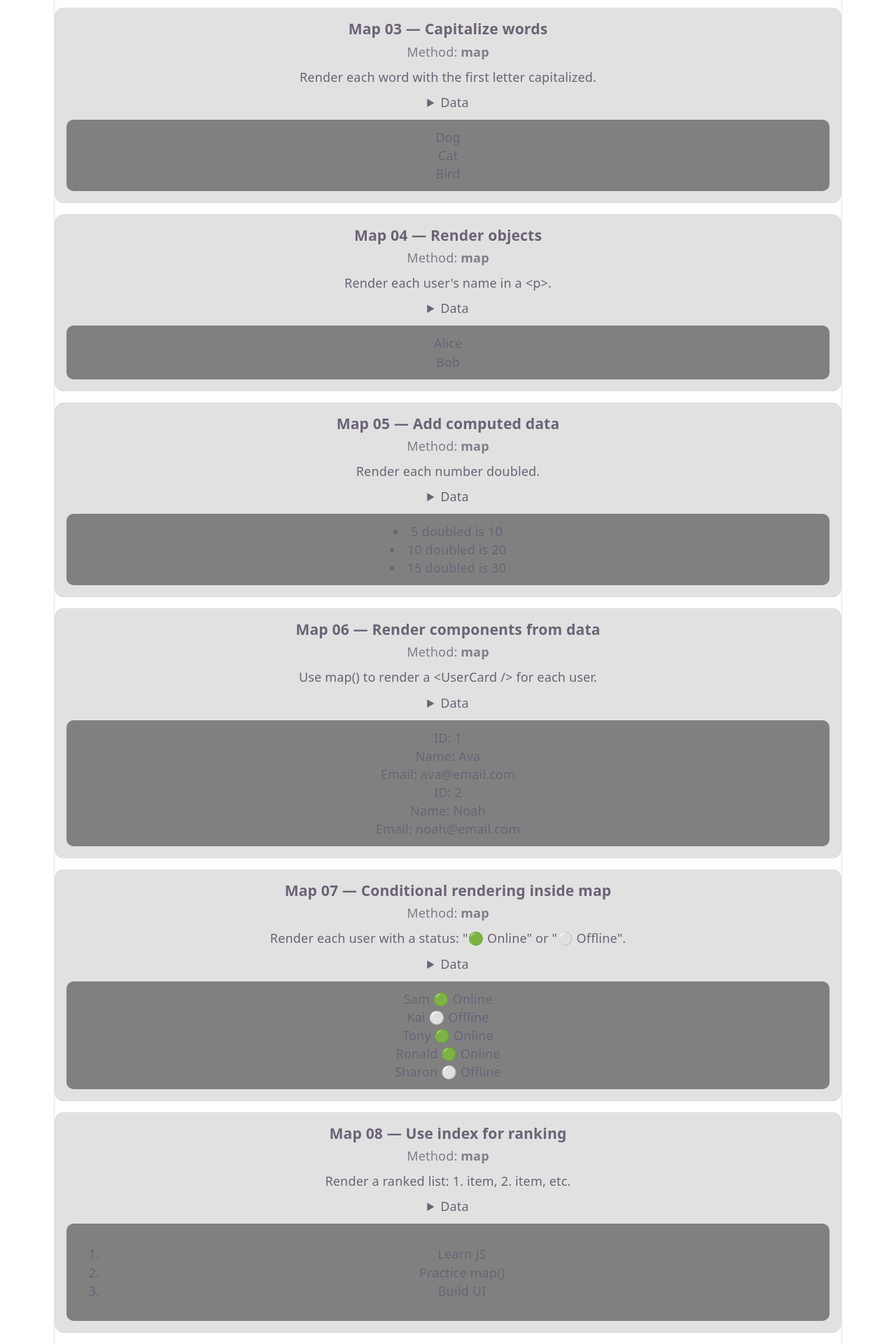
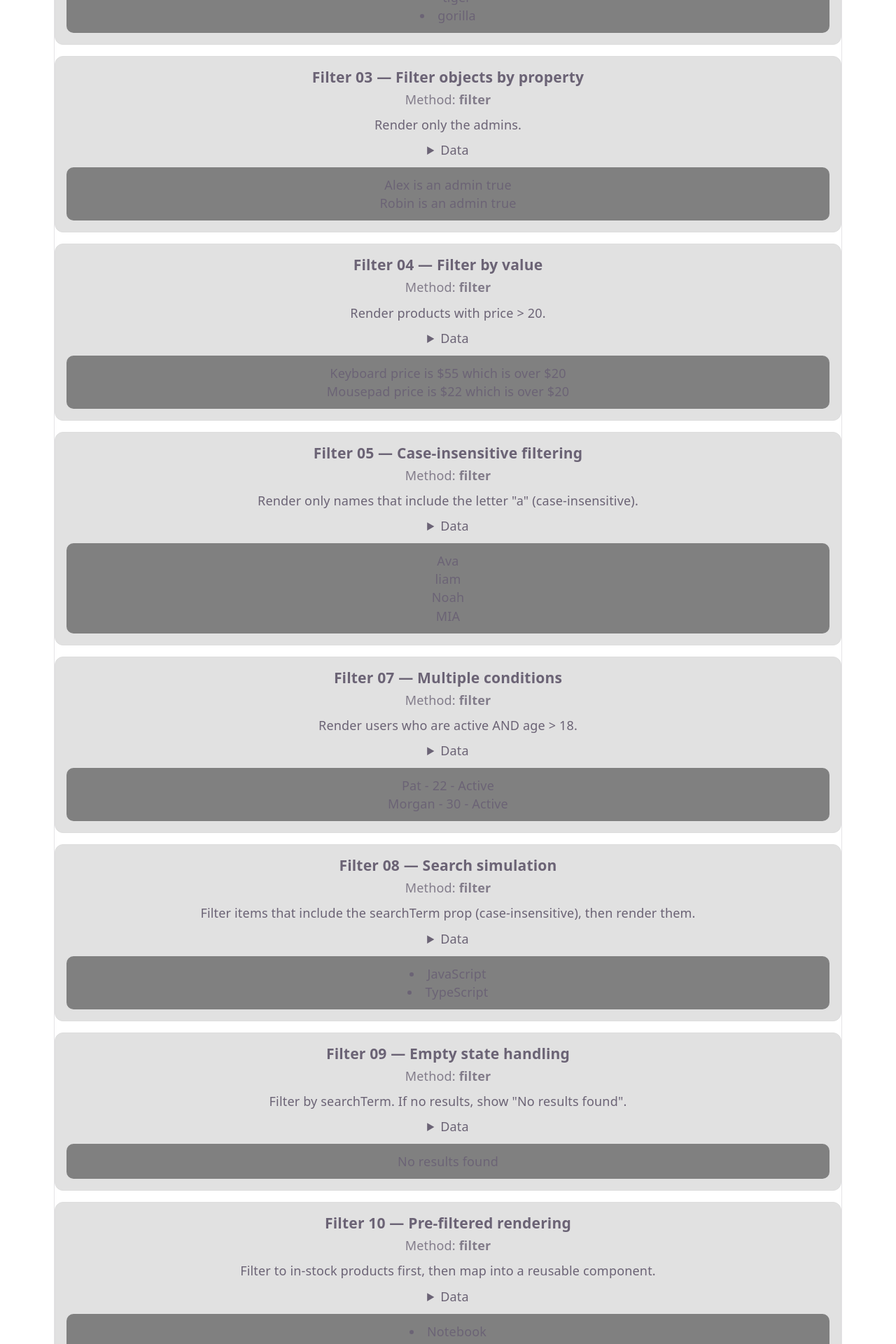
Before and after one commit to DaiHuun/letPhil_Fullstack_React_NodeJS, a React (Vite) app in the folder 02_array-methods_conditional-rendering/: page / in a window 1280 px wide. Shown: the part 640-2560 px from the top of the page at 70% size. Built offline with nearby package versions, Linux system fonts and the light colour scheme.

Commit message:
updated submitted Filter exercises/homework

```diff
--- a/02_array-methods_conditional-rendering/src/App.tsx
+++ b/02_array-methods_conditional-rendering/src/App.tsx
@@ -1,20 +1,27 @@
 import "./App.css";
 // import { Todo } from "./components/Todo.tsx";
 /* MAP IMPORTS */
-import { RenderFruitList } from "./mapping/FruitList";
-import { RenderNumbers } from "./mapping";
-import { CapitalizeWords } from "./mapping/CapitalizeWords";
-import { RenderObjects } from "./mapping/RenderObjects";
-import { DoubleNumbers } from "./mapping/DoubleNumbers";
-import { RenderFromData } from "./mapping/RenderFromData";
-import { ConditionalRender } from "./mapping/ConditionalRender";
-import { RankedList } from "./mapping/RankedList";
-import { FormatPrices } from "./mapping/FormatPrices";
-import { FullNames } from "./mapping/FullNames";
+// import { RenderFruitList } from "./mapping/FruitList";
+// import { RenderNumbers } from "./mapping";
+// import { CapitalizeWords } from "./mapping/CapitalizeWords";
+// import { RenderObjects } from "./mapping/RenderObjects";
+// import { DoubleNumbers } from "./mapping/DoubleNumbers";
+// import { RenderFromData } from "./mapping/RenderFromData";
+// import { ConditionalRender } from "./mapping/ConditionalRender";
+// import { RankedList } from "./mapping/RankedList";
+// import { FormatPrices } from "./mapping/FormatPrices";
+// import { FullNames } from "./mapping/FullNames";
 
 /* FILTER IMPORTS */
+import { EvensOnly } from "./filtering/EvensOnly";
+import { LongWordsOnly } from "./filtering/LongWordsOnly";
 import { AdminsOnly } from "./filtering/AdminsOnly";
 import { PriceGreaterThan20 } from "./filtering/PriceGreaterThan20";
+import { CaseInsensitive } from "./filtering/CaseInsensitive";
+import { MultipleConditions } from "./filtering/MultipleConditions";
+import { SearchSimulation } from "./filtering/SearchSimulation";
+import { EmptyState } from "./filtering/EmptyState";
+import { PreFilter } from "./filtering/PreFilter";
 
 /**
  * Array Methods: 3 higher order functions
@@ -47,7 +54,7 @@ function App() {
       ))} */}
 
       {/* map */}
-      <RenderFruitList />
+      {/* <RenderFruitList />
       <RenderNumbers />
       <CapitalizeWords />
       <RenderObjects />
@@ -56,11 +63,18 @@ function App() {
       <ConditionalRender />
       <RankedList />
       <FormatPrices />
-      <FullNames />
+      <FullNames /> */}
 
       {/* filter */}
-      {/* <AdminsOnly />
-      <PriceGreaterThan20 /> */}
+      <EvensOnly />
+      <LongWordsOnly />
+      <AdminsOnly />
+      <PriceGreaterThan20 />
+      <CaseInsensitive />
+      <MultipleConditions />
+      <SearchSimulation searchTerm="script" />
+      <EmptyState />
+      <PreFilter />
     </>
   );
 }
--- a/02_array-methods_conditional-rendering/src/filtering/CaseInsensitive.tsx
+++ b/02_array-methods_conditional-rendering/src/filtering/CaseInsensitive.tsx
@@ -1,13 +1,24 @@
-import ProblemCard from "../components/ProblemCard";
+import ProblemCard from "../extras/ProblemCard";
 
 export const CaseInsensitive = () => {
   const names = ["Ava", "liam", "Noah", "MIA", "Zoe"];
+
+  /**
+   * Created caseInsens variable to filter names that includes "a"
+   * toLowerCase first, since MIA has "A"
+   */
+  const caseInsens = names.filter((name) => name.toLowerCase().includes("a"));
+
   return (
     <ProblemCard
       title="Filter 05 — Case-insensitive filtering"
       method="filter"
       question='Render only names that include the letter "a" (case-insensitive).'
       dataPreview={names}
-    ></ProblemCard>
+    >
+      {caseInsens.map((name) => (
+        <div>{name}</div>
+      ))}
+    </ProblemCard>
   );
 };
--- a/02_array-methods_conditional-rendering/src/filtering/EmptyState.tsx
+++ b/02_array-methods_conditional-rendering/src/filtering/EmptyState.tsx
@@ -1,25 +1,26 @@
-import React from "react";
+import ProblemCard from "../extras/ProblemCard";
 
 export const EmptyState = () => {
   const items = ["Apple", "Banana"];
   const searchTerm = "zzz";
 
   const filter = items.filter((item) => {
-    const lower_spelling = item.toLowerCase();
-    const lower_search = searchTerm.toLowerCase();
-
-    // ternary operator
-    return lower_spelling === lower_search ? item : "No results found";
+    item.toLowerCase().includes(searchTerm.toLowerCase());
   });
 
   return (
-    <ProblmCard
+    <ProblemCard
       title="Filter 09 — Empty state handling"
       method="filter"
       question='Filter by searchTerm. If no results, show "No results found".'
       dataPreview={{ items, searchTerm }}
     >
-      <p>{filter}</p>
-    </ProblmCard>
+      {/* Ternary */}
+      {filter.length > 0 ? (
+        filter.map((item) => <p>{item}</p>)
+      ) : (
+        <p>No results found</p>
+      )}
+    </ProblemCard>
   );
 };
--- a/02_array-methods_conditional-rendering/src/filtering/EvensOnly.tsx
+++ b/02_array-methods_conditional-rendering/src/filtering/EvensOnly.tsx
@@ -1,6 +1,9 @@
 import ProblemCard from "../extras/ProblemCard";
 
 export const EvensOnly = () => {
+  const nums = [1, 2, 3, 4, 5, 6, 7, 8, 9, 10];
+
+  const evenNumbers = nums.filter((num) => num % 2 === 0);
 
   return (
     <ProblemCard
@@ -10,7 +13,7 @@ export const EvensOnly = () => {
       dataPreview={nums}
     >
       {evenNumbers.map((evenNumber) => (
-        <p>evenNumber are: {evenNumber}</p>
+        <p>{evenNumber} is an evenNumber </p>
       ))}
     </ProblemCard>
   );
--- a/02_array-methods_conditional-rendering/src/filtering/LongWordsOnly.tsx
+++ b/02_array-methods_conditional-rendering/src/filtering/LongWordsOnly.tsx
@@ -14,8 +14,7 @@ export const LongWordsOnly = () => {
     "gorilla",
   ];
 
-  const filterWord = words.filter((word) => word.length > 4);
-
+  const longWords = words.filter((word) => word.length > 4);
   return (
     <ProblemCard
       title="Filter 02 — Filter strings by length"
@@ -23,8 +22,8 @@ export const LongWordsOnly = () => {
       question="Render only words longer than 4 characters."
       dataPreview={words}
     >
-      {filterWord.map((word, index) => (
-        <li key={word + index}>{word}</li>
+      {longWords.map((longWord) => (
+        <li>{longWord}</li>
       ))}
     </ProblemCard>
   );
--- a/02_array-methods_conditional-rendering/src/filtering/MultipleConditions.tsx
+++ b/02_array-methods_conditional-rendering/src/filtering/MultipleConditions.tsx
@@ -1,5 +1,4 @@
 import ProblemCard from "../extras/ProblemCard";
-
 
 export const MultipleConditions = () => {
   const users = [
@@ -10,9 +9,7 @@ export const MultipleConditions = () => {
     { id: 5, name: "Morgan", active: true, age: 30 },
   ];
 
-  // filtered
-  const filteredUsers = users.filter((user) => user.active && user.age > 18);
-
+  const filteredUsers = users.filter((user) => user.age > 18 && user.active);
   return (
     <ProblemCard
       title="Filter 07 — Multiple conditions"
@@ -20,8 +17,12 @@ export const MultipleConditions = () => {
       question="Render users who are active AND age > 18."
       dataPreview={users}
     >
-      {filteredUsers.map((userObject) => (
-        <li key={userObject.id}>{userObject.name}</li>
+      {filteredUsers.map((user) => (
+        <div>
+          <p>
+            {user.name} - {user.age} - {user.active ? "Active" : "Not Active"}
+          </p>
+        </div>
       ))}
     </ProblemCard>
   );
--- a/02_array-methods_conditional-rendering/src/filtering/PreFilter.tsx
+++ b/02_array-methods_conditional-rendering/src/filtering/PreFilter.tsx
@@ -1,4 +1,5 @@
-import React from "react";
+import ProblemCard from "../extras/ProblemCard";
+import { ProductItem } from "../components/ProductItem";
 
 export const PreFilter = () => {
   const products = [
@@ -7,6 +8,8 @@ export const PreFilter = () => {
     { id: 3, name: "Backpack", inStock: true },
   ];
 
+  const inStock = products.filter((product) => product.inStock);
+
   return (
     <ProblemCard
       title="Filter 10 — Pre-filtered rendering"
@@ -14,6 +17,13 @@ export const PreFilter = () => {
       question="Filter to in-stock products first, then map into a reusable component."
       dataPreview={products}
     >
+      {inStock.map((product) => (
+        <ProductItem
+          key={product.id}
+          name={product.name}
+          inStock={product.inStock}
+        />
+      ))}
     </ProblemCard>
   );
 };
--- a/02_array-methods_conditional-rendering/src/filtering/SearchSimulation.tsx
+++ b/02_array-methods_conditional-rendering/src/filtering/SearchSimulation.tsx
@@ -1,10 +1,18 @@
-import React from "react";
+import ProblemCard from "../extras/ProblemCard";
 
-export const SearchSimulation = ({ searchTerm }) => {
+/**
+ * Create a type for searchTerm prop
+ */
+type SearchSimulationType = {
+  searchTerm: string;
+};
+
+export const SearchSimulation = ({ searchTerm }: SearchSimulationType) => {
   const items = ["React", "JavaScript", "TypeScript", "Node", "CSS"];
 
-  const filtered_items = items.filter((item) => item === searchTerm);
-
+  const filteredItems = items.filter((item) =>
+    item.toLowerCase().includes(searchTerm.toLowerCase()),
+  );
 
   return (
     <ProblemCard
@@ -13,7 +21,9 @@ export const SearchSimulation = ({ searchTerm }) => {
       question="Filter items that include the searchTerm prop (case-insensitive), then render them."
       dataPreview={{ items, searchTerm: searchTerm }}
     >
-        <div>{filtered_items}</div>
+      {filteredItems.map((item) => (
+        <li>{item}</li>
+      ))}
     </ProblemCard>
   );
 };
```
